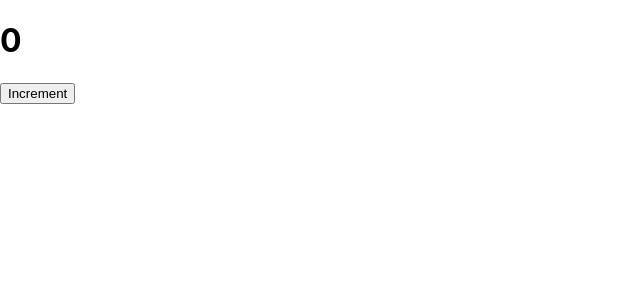
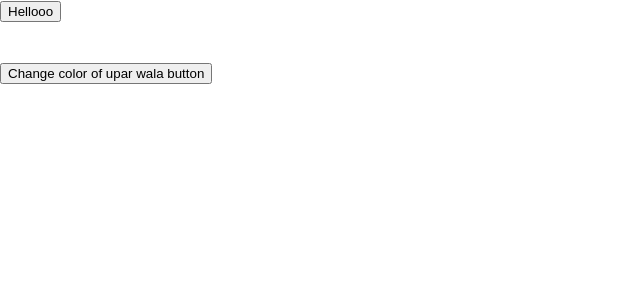
Before and after one commit to Ssharma0355/practice-re, a React (Create React App) app: page / in a window 1280 px wide. Shown: the top 300 px of the page, without its empty margins (0-640 px from the left). Built offline with nearby package versions, Linux system fonts and the light colour scheme.

Commit message:
useRef direct DOM

```diff
--- a/src/App.js
+++ b/src/App.js
@@ -9,6 +9,7 @@ import Main from './Hooks/UseEffect/Main';
 import Memo from './Hooks/UseMemo/Memo';
 import Reducer from './Hooks/UseReducer/Reducer';
 import RefHook from './Hooks/UseRef/RefHook';
+import Refsecond from './Hooks/UseRef/Refsecond';
 import Count from './Hooks/UseState/Count';
 
 
@@ -35,7 +36,9 @@ function App() {
 
       {/* <SecondCallback /> */}
 
-      <RefHook />
+      {/* <RefHook /> */}
+
+      <Refsecond />
     </div>
   );
 }
--- /dev/null
+++ b/src/Hooks/UseRef/Refsecond.jsx
@@ -0,0 +1,18 @@
+import React, { useRef } from 'react'
+
+const Refsecond = () => {
+    const btnRef = useRef();
+    const changeClr = () =>{
+        btnRef.current.style.backgroundColor = "red";
+    }
+  return (
+    <div>
+          <button ref={btnRef}>Hellooo</button>
+        <br /><br /><br />
+        <button onClick={changeClr}>Change color of upar wala button</button>
+
+    </div>
+  )
+}
+
+export default Refsecond
```
